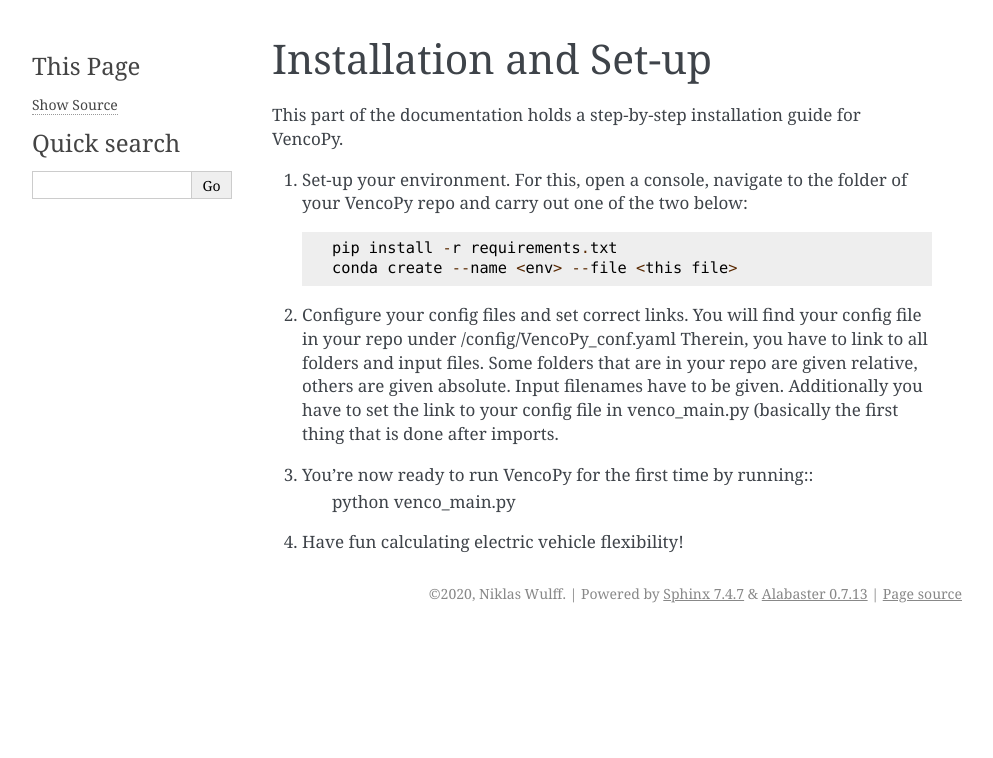
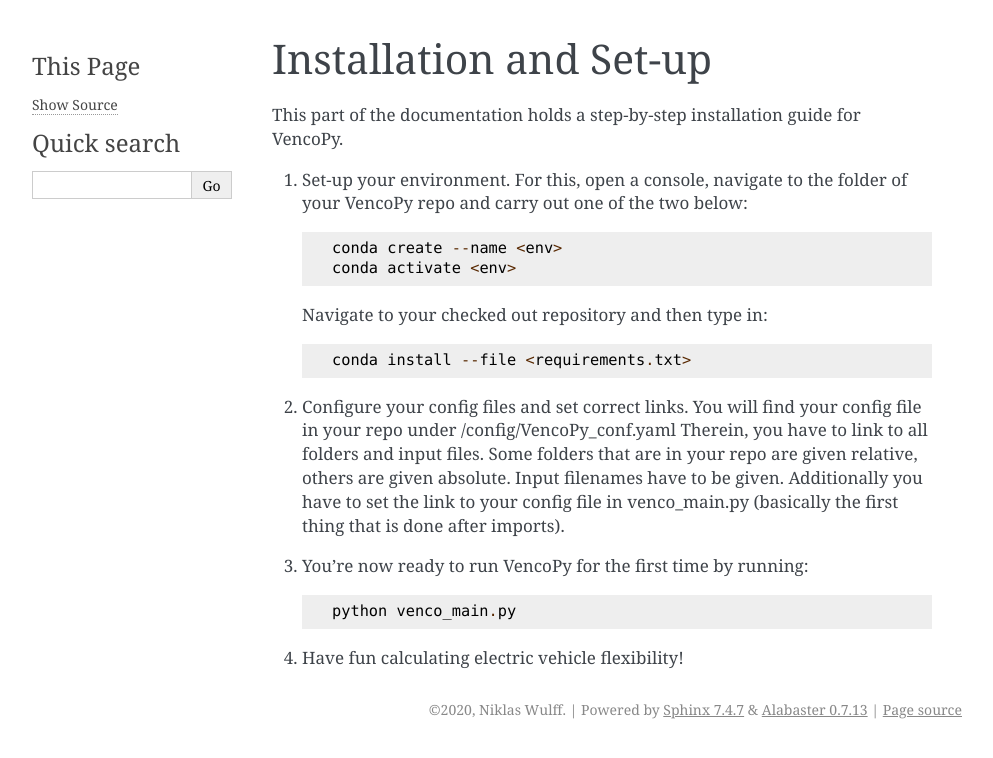
Before and after one commit to lightmanrsa/ev_modelling, a Sphinx documentation site: the page built from source/installation.rst, in a window 1280 px wide. Shown: the top 758 px of the page, without its empty margins (148-1141 px from the left). Built offline with Sphinx 7.4.7, drawn with Linux system fonts in a browser that asks for light colours.

```diff
--- a/source/installation.rst
+++ b/source/installation.rst
@@ -12,17 +12,23 @@ This part of the documentation holds a step-by-step installation guide for Venco
 
 1.  Set-up your environment. For this, open a console, navigate to the folder of your VencoPy repo and
     carry out one of the two below::
-        pip install -r requirements.txt
-        conda create --name <env> --file <this file>
+
+        conda create --name <env>
+        conda activate <env>
+
+    Navigate to your checked out repository and then type in::
+
+        conda install --file <requirements.txt>
 
 2.  Configure your config files and set correct links.
     You will find your config file in your repo under /config/VencoPy_conf.yaml Therein, you have to link to all folders
     and input files. Some folders that are in your repo are given relative, others are given absolute. Input filenames
     have to be given.
     Additionally you have to set the link to your config file in venco_main.py (basically the first thing that is done
-    after imports.
+    after imports).
 
 3.  You're now ready to run VencoPy for the first time by running::
+
         python venco_main.py
 
 4.  Have fun calculating electric vehicle flexibility!
```
Also changed, not shown: README.md (+7 -0 lines), venco_main.py (+3 -9 lines), 3 other files.
